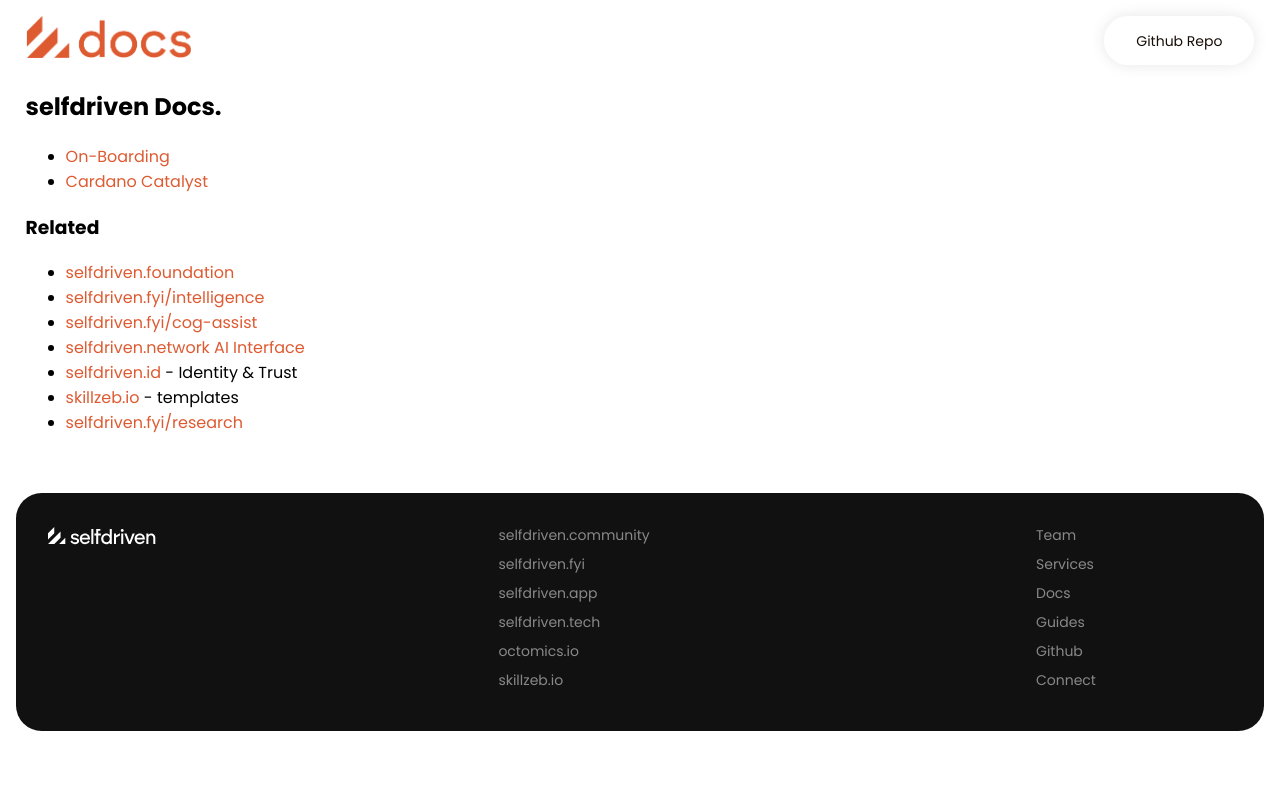
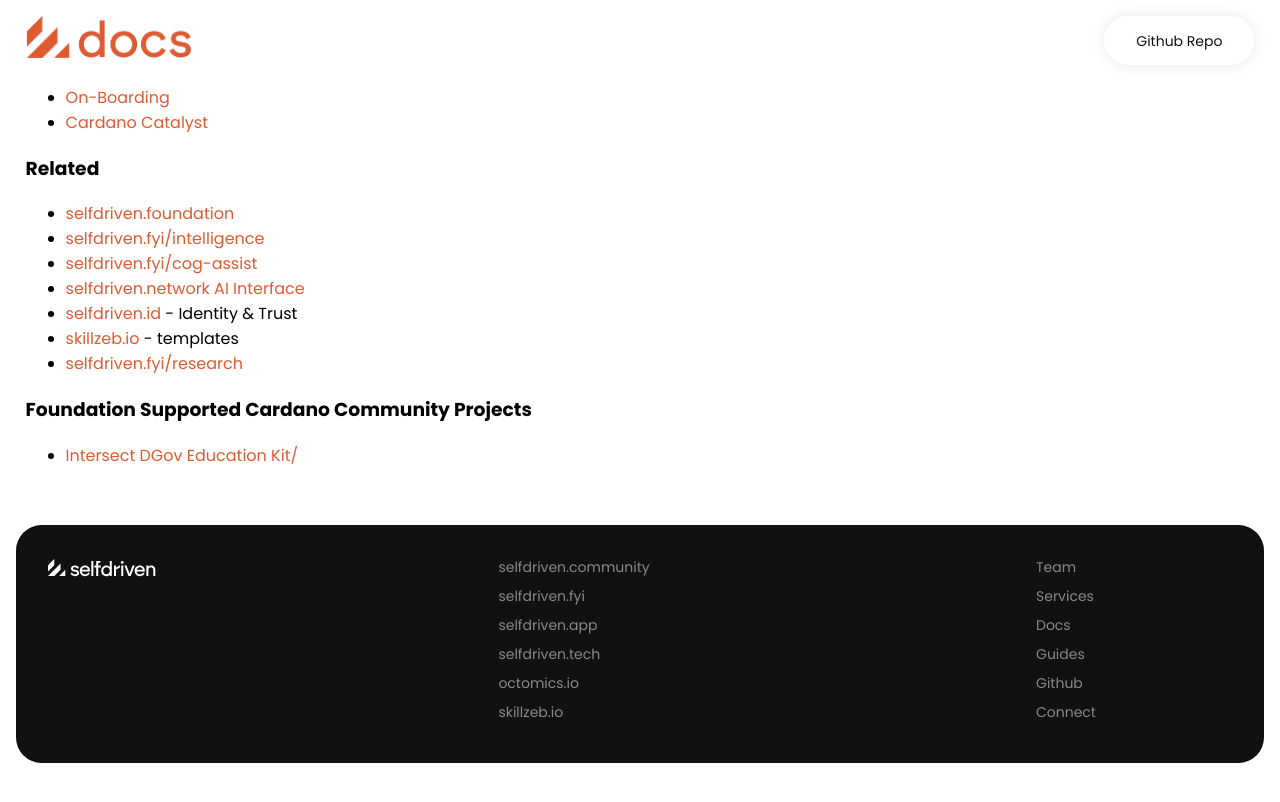
Before and after one commit to selfdriven-foundation/docs, a Jekyll site: the page built from docs/index.md, in a window 1280 px wide. Shown: the top 802 px of the page. Built offline with Jekyll 4.4.1, drawn with Linux system fonts in a browser that asks for light colours.

Commit message:
Update index.md

```diff
--- a/docs/index.md
+++ b/docs/index.md
@@ -2,8 +2,6 @@
 layout: default
 title: Home
 ---
-
-## selfdriven Docs.
 
 - [On-Boarding](https://onboarding.selfdriven.foundation)
 - [Cardano Catalyst](/cardano-catalyst/)
@@ -16,3 +14,6 @@ title: Home
 - [selfdriven.id](https://selfdriven.id) - Identity & Trust
 - [skillzeb.io](https://skillzeb.io) - templates
 - [selfdriven.fyi/research](https://selfdriven.fyi/research)
+
+### Foundation Supported Cardano Community Projects
+- [Intersect DGov Education Kit/](/intersect-education-kit/)
```
